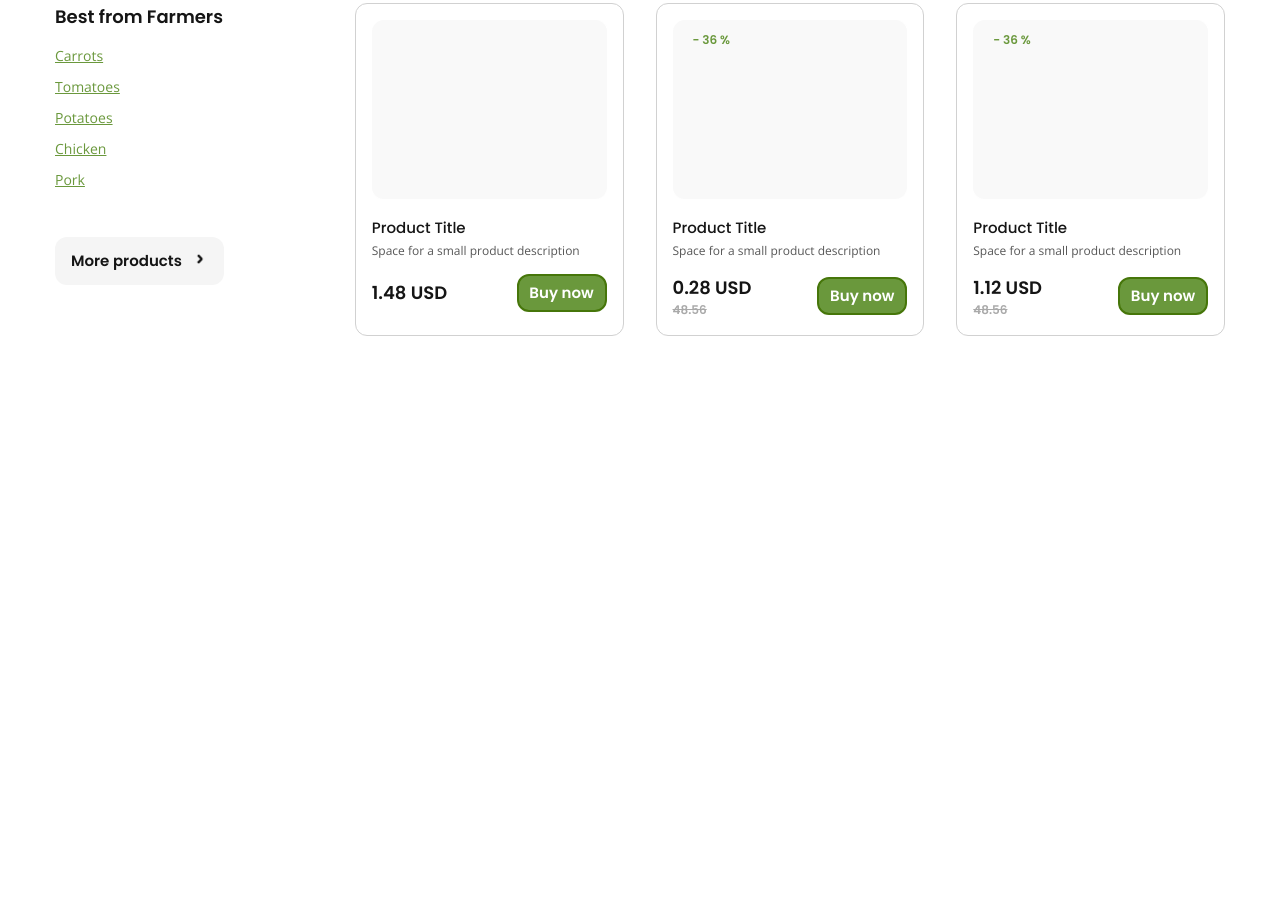
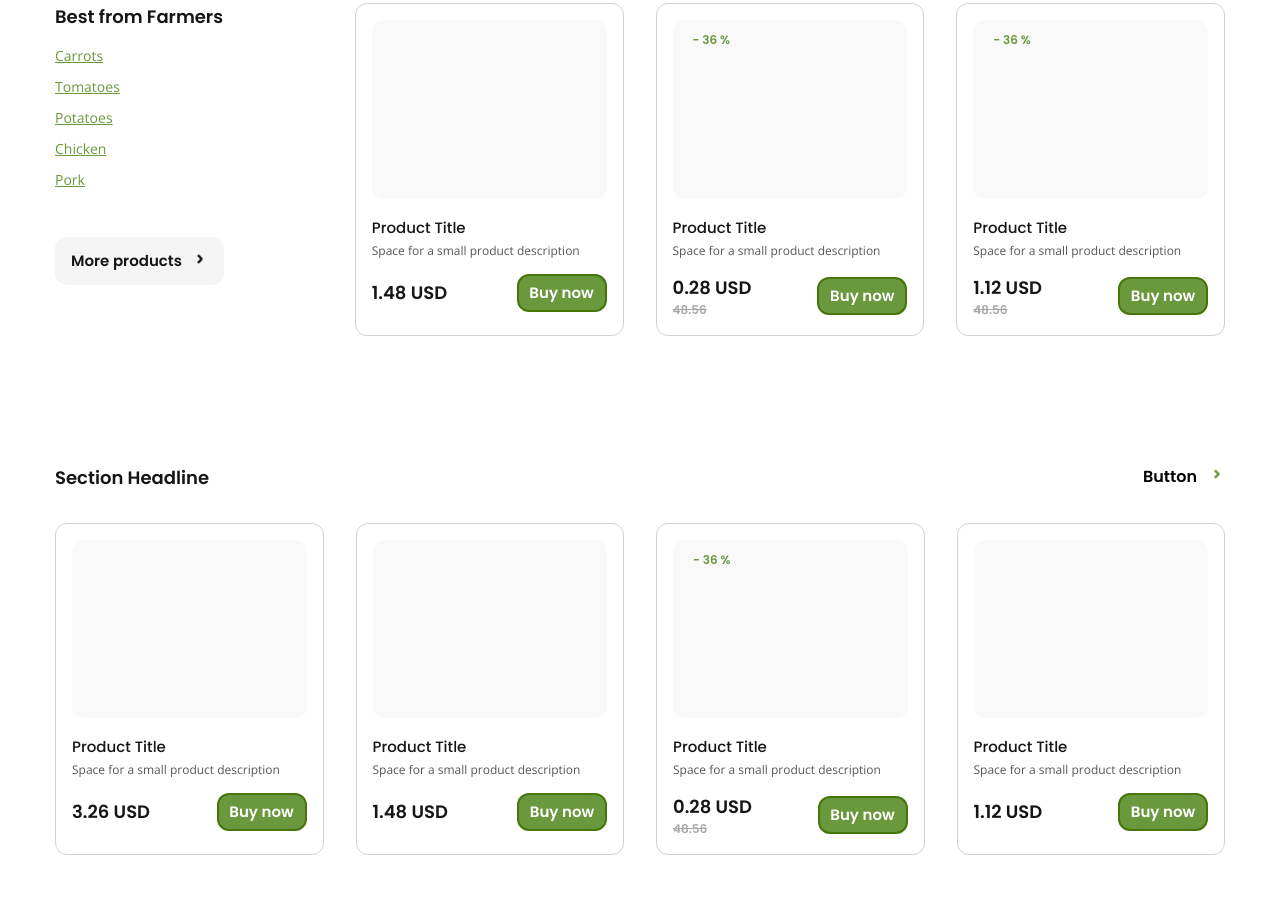
Before and after one commit to Aleksandr-876/eCommerce, a plain HTML site: page index.html in a window 1280 px wide. Shown: the part 1166-2085 px from the top of the page. Before the commit the page ends 1566 px from the top, so only its background shows below. Drawn offline with nearby package versions, Linux system fonts and the light colour scheme; files whose address does not match are found by name.

Commit message:
feat: add section headline.

```diff
--- a/index.html
+++ b/index.html
@@ -9,6 +9,7 @@
   <link rel="stylesheet" href="my_style/header.css">
   <link rel="stylesheet" href="my_style/recepies.css">
   <link rel="stylesheet" href="my_style/best-product.css">
+  <link rel="stylesheet" href="my_style/headline.css">
   <title><eCommerce></title>
 </head>
   <body>
@@ -269,6 +270,83 @@
     </section>
 
 
+    <section class="headline">
+      <div class="wrapper headline-wrapper">
+        <div class="headline__header">
+          <h3 class="headline__header--title">Section Headline</h3>
+          <div class="headline__header--button">
+            <h4 class="headline__header--button-text">Button</h4>
+            <a href="#"><img class="headline__header--button-icon" src="images/headline-img/ic-chevron-right.png" alt="chevron-right"></a>
+          </div>
+        </div>
+        <ul class="product__list">
+            <li class="product__wrapper">
+              <a href="" class="product__item">
+                <div class="product__photo">
+                  <img class="product__photo--img" src="../images/product-img/rectangle.png" alt="product-photo">
+                </div>
+                <h4 class="product__title">Product Title</h4>
+                <p class="product__description">Space for a small product description</p>
+                <div class="product__price">
+                  <div class="product__price--block">
+                    <span class="product__price--cost">3.26 USD</span>
+                  </div>
+                  <button class="product__price--btn" type="submit">Buy now</button>
+                </div>
+              </a>
+            </li>
+            <li class="product__wrapper">
+              <a href="" class="product__item">
+                <div class="product__photo">
+                  <img class="product__photo--img" src="../images/product-img/rectangle.png" alt="product-photo">
+                </div>
+                <h4 class="product__title">Product Title</h4>
+                <p class="product__description">Space for a small product description</p>
+                <div class="product__price">
+                  <div class="product__price--block">
+                    <span class="product__price--cost">1.48 USD</span>
+                  </div>
+                  <button class="product__price--btn" type="submit">Buy now</button>
+                </div>
+              </a>
+            </li>
+            <li class="product__wrapper">
+              <a href="" class="product__item">
+                <div class="product__photo">
+                  <img class="product__photo--img" src="../images/product-img/rectangle.png" alt="product-photo">
+                </div>
+                <div class="product__photo--discount">- 36 %</div>
+                <h4 class="product__title">Product Title</h4>
+                <p class="product__description">Space for a small product description</p>
+                <div class="product__price">
+                  <div class="product__price--block">
+                    <span class="product__price--cost">0.28 USD</span>
+                    <span class="product__price--discount">48.56</span>
+                  </div>
+                  <button class="product__price--btn" type="submit">Buy now</button>
+                </div>
+              </a>
+            </li>
+            <li class="product__wrapper">
+              <a href="" class="product__item">
+                <div class="product__photo">
+                  <img class="product__photo--img" src="../images/product-img/rectangle.png" alt="product-photo">
+                </div>
+                <h4 class="product__title">Product Title</h4>
+                <p class="product__description">Space for a small product description</p>
+                <div class="product__price">
+                  <div class="product__price--block">
+                    <span class="product__price--cost">1.12 USD</span>
+                  </div>
+                  <button class="product__price--btn" type="submit">Buy now</button>
+                </div>
+              </a>
+            </li>
+          </ul>
+      </div>
+    </section>
+
+
 
   </body>
 </html>
--- /dev/null
+++ b/my_style/headline.css
@@ -0,0 +1,30 @@
+.headline-wrapper {
+  padding: 64px 45px;
+}
+
+.headline__header {
+  display: flex;
+  justify-content: space-between;
+  margin-bottom: 32px;
+}
+
+.headline__header--title {
+  font-weight: 600;
+  font-size: 18px;
+  line-height: 27px;
+  color: #151515;
+}
+
+.headline__header--button {
+  display: flex;
+  align-items: baseline;
+}
+
+.headline__header--button-text {
+  margin-right: 12px;
+}
+
+.headline__header--button-icon {
+  width: 16px;
+  height: 16px;
+}
```
Also changed, not shown: images/headline-img/ic-chevron-right.png (added).
